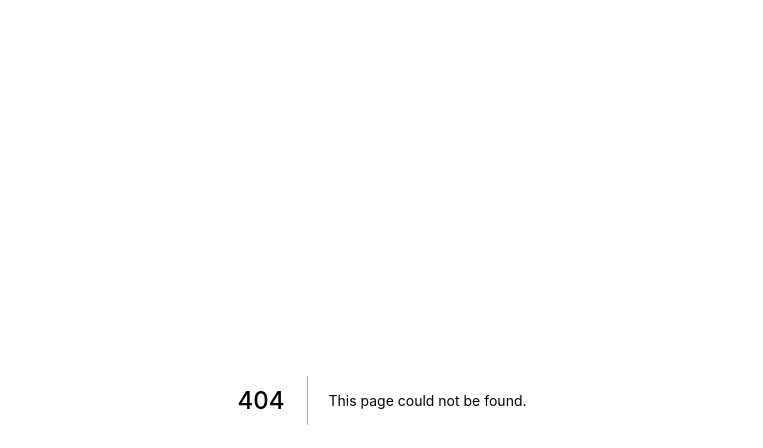
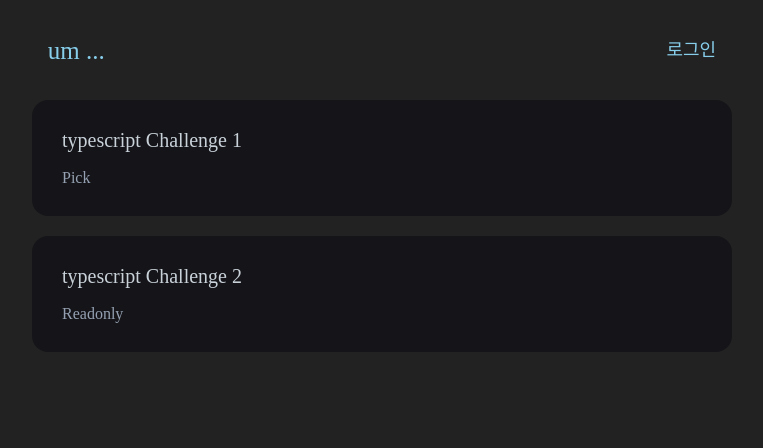
Before and after one commit to JaeYoung0/blog, a Next.js app: page /posts in a window 1280 px wide. Before the commit this address had no page. Shown: the top 448 px of the page, without its empty margins (258-1021 px from the left). Built offline with nearby package versions, Linux system fonts and the light colour scheme; a web font is replaced by a local one.

Commit message:
feat: posts thumbnail

```diff
--- /dev/null
+++ b/pages/posts/Posts.style.ts
@@ -0,0 +1,47 @@
+import styled from "@emotion/styled";
+import { MEDIA_QUERY_ARR } from "@styles/MediaQuery";
+
+export const PostThumbnail = styled.article`
+  background: #151519;
+  padding: 3rem;
+  width: 100%;
+  max-width: 37.5rem;
+  border-radius: 16px;
+
+  cursor: pointer;
+
+  ${MEDIA_QUERY_ARR("small")} {
+    max-width: 50rem;
+  }
+
+  ${MEDIA_QUERY_ARR("large")} {
+    max-width: 70rem;
+  }
+
+  & ~ & {
+    margin-top: 2rem;
+  }
+`;
+
+export const Title = styled.h2`
+  font-size: 2rem;
+  color: #c9d1d9;
+  margin-bottom: 2rem;
+`;
+
+export const Description = styled.p`
+  font-size: 1.6rem;
+  color: #95a1b2;
+
+  /* FIXME */
+  /* Error: Component selectors can only be used in conjunction with @emotion/babel-plugin.*/
+`;
+
+export const Outer = styled.section`
+  display: flex;
+  flex-direction: column;
+  justify-content: center;
+  align-items: center;
+
+  padding: 0rem 3rem;
+`;
--- /dev/null
+++ b/pages/posts/index.tsx
@@ -0,0 +1,31 @@
+import { GetStaticProps } from "next";
+import DefaultLayout from "src/layouts/DefaultLayout";
+import { getAllPosts } from "./helper";
+import { PostsPageProps } from "./type";
+import * as S from "./Posts.style";
+import { useRouter } from "next/router";
+
+export default function Posts({ posts }: PostsPageProps) {
+  const { push } = useRouter();
+  return (
+    <DefaultLayout>
+      <S.Outer>
+        {posts.map((post) => (
+          <S.PostThumbnail onClick={() => push(`/posts/${post.fileName}`)}>
+            <S.Title>{post.meta.title}</S.Title>
+            <S.Description>{post.meta.description}</S.Description>
+          </S.PostThumbnail>
+        ))}
+      </S.Outer>
+    </DefaultLayout>
+  );
+}
+
+export const getStaticProps: GetStaticProps = async () => {
+  const posts = await getAllPosts();
+  return {
+    props: {
+      posts,
+    },
+  };
+};
--- /dev/null
+++ b/pages/posts/type.ts
@@ -0,0 +1,15 @@
+export interface MetaData {
+  title: string;
+  description: string;
+  date: string;
+}
+
+export interface PostData {
+  content: string;
+  fileName: string;
+  meta: MetaData;
+}
+
+export interface PostsPageProps {
+  posts: PostData[];
+}
--- a/src/layouts/DefaultLayout/DefaultLayout.tsx
+++ b/src/layouts/DefaultLayout/DefaultLayout.tsx
@@ -4,7 +4,7 @@ import { css } from "@emotion/react";
 
 interface Props {
   children: React.ReactNode;
-  backgroud: string;
+  backgroud?: string;
 }
 
 function DefaultLayout({ children, backgroud = "#222222" }: Props) {
```
